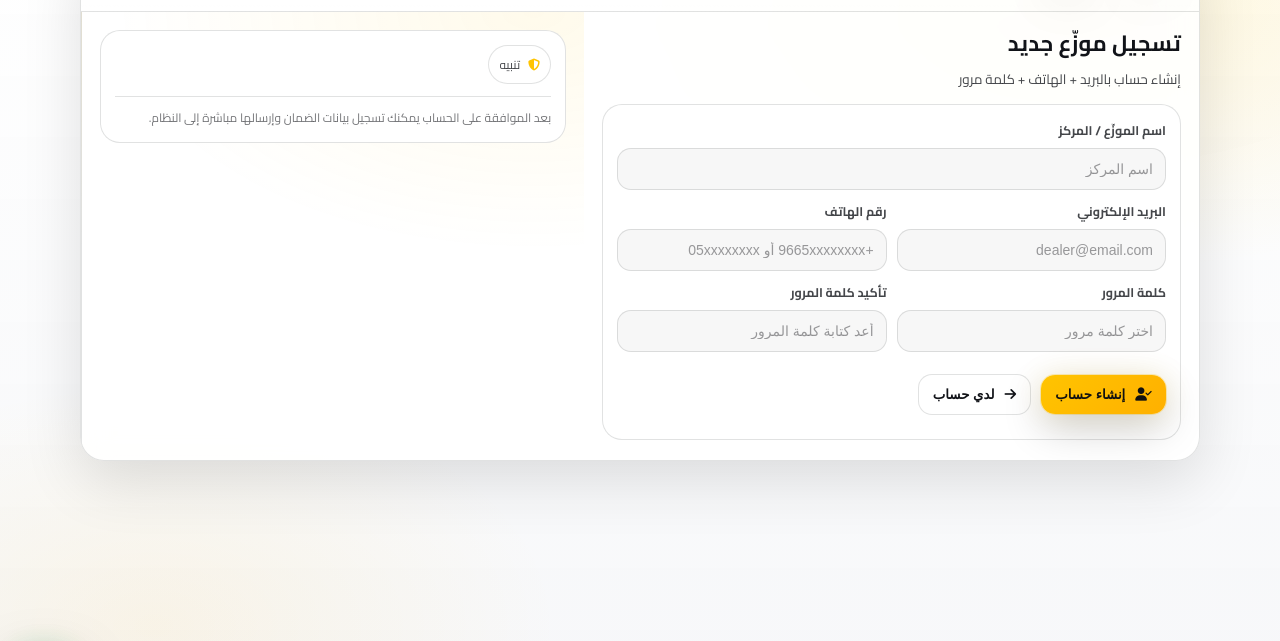
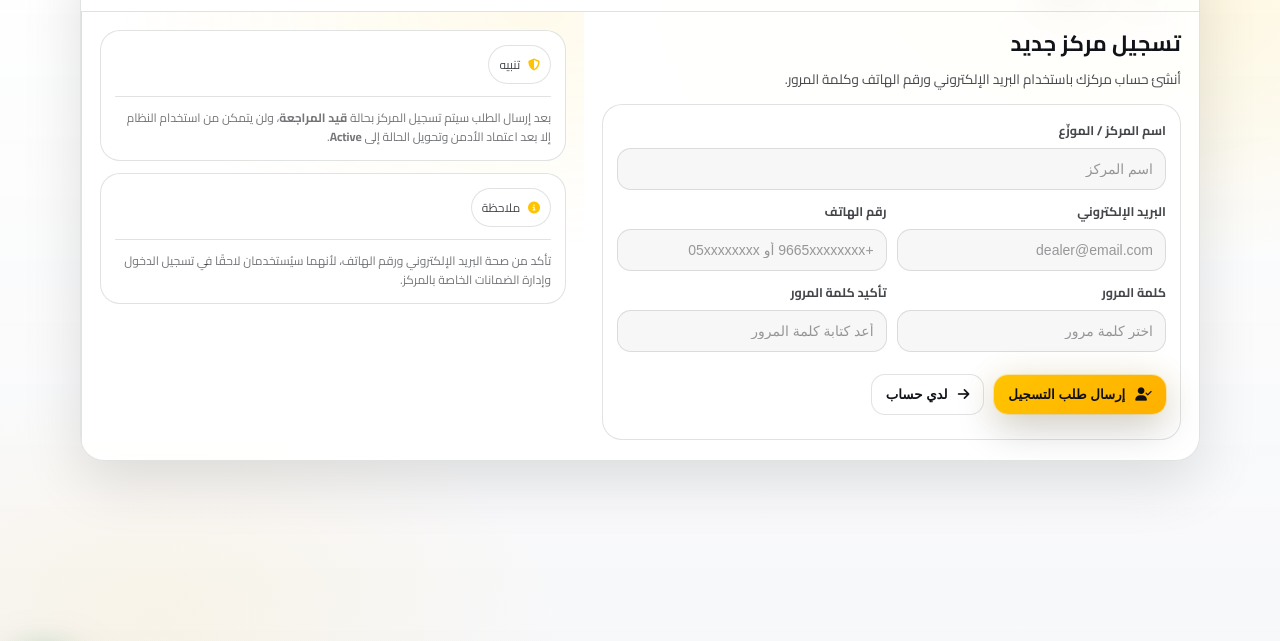
Before and after one commit to zanarabiamarketing-pixel/zan-warranty, a plain HTML site: page register.html in a window 1280 px wide. Shown: the part 78-719 px from the top of the page. Drawn offline with Linux system fonts and the light colour scheme.

Commit message:
Update register.html

```diff
--- a/register.html
+++ b/register.html
@@ -12,92 +12,152 @@
   <script src="assets/config.js"></script>
 </head>
 <body data-page="register">
-  <div class="bg"></div><div class="carbon"></div><div class="topo"></div>
+  <div class="bg"></div>
+  <div class="carbon"></div>
+  <div class="topo"></div>
+
   <div class="wrap">
     <div class="shell">
-<div class="header">
+
+      <div class="header">
         <div class="brand">
           <img src="assets/zan.png" alt="ZAN Arabia">
           <span class="divider"></span>
           <img src="assets/xpel.png" alt="XPEL">
         </div>
+
         <div class="rightActions">
           <div class="pill" title="Warranty Portal">
             <i class="fa-solid fa-shield-halved"></i>
             <span>Warranty <span style="color:var(--xpel);font-weight:900">XPEL</span> By Zan Arabia</span>
           </div>
-          <button class="iconBtn" id="btnTheme" type="button" title="Theme"><i class="fa-solid fa-moon"></i></button>
+
+          <button class="iconBtn" id="btnTheme" type="button" title="Theme">
+            <i class="fa-solid fa-moon"></i>
+          </button>
         </div>
       </div>
-<div class="content">
+
+      <div class="content">
         <div class="right">
-          <h1 class="heroTitle">تسجيل موزّع جديد</h1>
-          <p class="heroSub">إنشاء حساب بالبريد + الهاتف + كلمة مرور</p>
+          <h1 class="heroTitle">تسجيل مركز جديد</h1>
+          <p class="heroSub">أنشئ حساب مركزك باستخدام البريد الإلكتروني ورقم الهاتف وكلمة المرور.</p>
 
           <div class="card" style="margin-top:14px">
             <div class="grid">
               <div class="full">
-                <label>اسم الموزّع / المركز</label>
+                <label>اسم المركز / الموزّع</label>
                 <input id="regName" placeholder="اسم المركز">
               </div>
+
               <div>
                 <label>البريد الإلكتروني</label>
                 <input id="regEmail" type="email" placeholder="dealer@email.com">
               </div>
+
               <div>
                 <label>رقم الهاتف</label>
                 <input id="regPhone" inputmode="tel" placeholder="+9665xxxxxxxx أو 05xxxxxxxx">
               </div>
+
               <div>
                 <label>كلمة المرور</label>
                 <input id="regPass" type="password" placeholder="اختر كلمة مرور">
               </div>
+
               <div>
                 <label>تأكيد كلمة المرور</label>
                 <input id="regPass2" type="password" placeholder="أعد كتابة كلمة المرور">
               </div>
+
               <div class="full">
                 <div class="btnRow">
-                  <button class="btn btnPrimary" id="btnRegister" type="button"><i class="fa-solid fa-user-check"></i> إنشاء حساب</button>
-                  <button class="btn btnGhost" id="btnGoLogin" type="button"><i class="fa-solid fa-arrow-right"></i> لدي حساب</button>
+                  <button class="btn btnPrimary" id="btnRegister" type="button">
+                    <i class="fa-solid fa-user-check"></i>
+                    إرسال طلب التسجيل
+                  </button>
+
+                  <button class="btn btnGhost" id="btnGoLogin" type="button">
+                    <i class="fa-solid fa-arrow-right"></i>
+                    لدي حساب
+                  </button>
                 </div>
+
                 <div class="msg" id="regMsg"></div>
               </div>
             </div>
           </div>
         </div>
+
         <div class="left">
           <div class="card">
-            <div class="badge"><i class="fa-solid fa-shield-halved"></i> تنبيه</div>
+            <div class="badge">
+              <i class="fa-solid fa-shield-halved"></i>
+              تنبيه
+            </div>
+
             <div class="line"></div>
-            <div class="help">بعد الموافقة على الحساب يمكنك تسجيل بيانات الضمان وإرسالها مباشرة إلى النظام.</div>
+
+            <div class="help">
+              بعد إرسال الطلب سيتم تسجيل المركز بحالة <b>قيد المراجعة</b>، ولن يتمكن من استخدام النظام إلا بعد اعتماد الأدمن وتحويل الحالة إلى <b>Active</b>.
+            </div>
+          </div>
+
+          <div class="card" style="margin-top:12px">
+            <div class="badge">
+              <i class="fa-solid fa-circle-info"></i>
+              ملاحظة
+            </div>
+
+            <div class="line"></div>
+
+            <div class="help">
+              تأكد من صحة البريد الإلكتروني ورقم الهاتف، لأنهما سيُستخدمان لاحقًا في تسجيل الدخول وإدارة الضمانات الخاصة بالمركز.
+            </div>
           </div>
         </div>
       </div>
     </div>
   </div>
+
   <button class="waFloat" id="waBtn" type="button" aria-label="WhatsApp Support">
     <img src="assets/whatsapp.png" alt="WhatsApp">
   </button>
+
   <div class="waHint">تواصل واتساب</div>
 
   <div class="modalBackdrop" id="waModal">
     <div class="modal" role="dialog" aria-modal="true" aria-label="WhatsApp Support">
       <div class="modalHead">
-        <div class="modalTitle"><i class="fa-brands fa-whatsapp"></i> دعم واتساب</div>
-        <button class="closeX" id="waClose" type="button" aria-label="Close"><i class="fa-solid fa-xmark"></i></button>
+        <div class="modalTitle">
+          <i class="fa-brands fa-whatsapp"></i>
+          دعم واتساب
+        </div>
+        <button class="closeX" id="waClose" type="button" aria-label="Close">
+          <i class="fa-solid fa-xmark"></i>
+        </button>
       </div>
+
       <div class="modalBody">
         <div class="note">اكتب رسالتك، ثم سيتم فتح واتساب مباشرة على رقم الدعم.</div>
         <div style="height:8px"></div>
         <textarea id="waText" placeholder="اكتب رسالتك هنا..."></textarea>
       </div>
+
       <div class="modalActions">
-        <button class="btn btnWA" id="waOpen" type="button"><i class="fa-brands fa-whatsapp"></i> فتح واتساب</button>
-        <button class="btn btnGhost" id="waCancel" type="button"><i class="fa-solid fa-ban"></i> إلغاء</button>
+        <button class="btn btnWA" id="waOpen" type="button">
+          <i class="fa-brands fa-whatsapp"></i>
+          فتح واتساب
+        </button>
+
+        <button class="btn btnGhost" id="waCancel" type="button">
+          <i class="fa-solid fa-ban"></i>
+          إلغاء
+        </button>
       </div>
     </div>
   </div>
+
   <script src="assets/app.js"></script>
 </body>
 </html>
```
